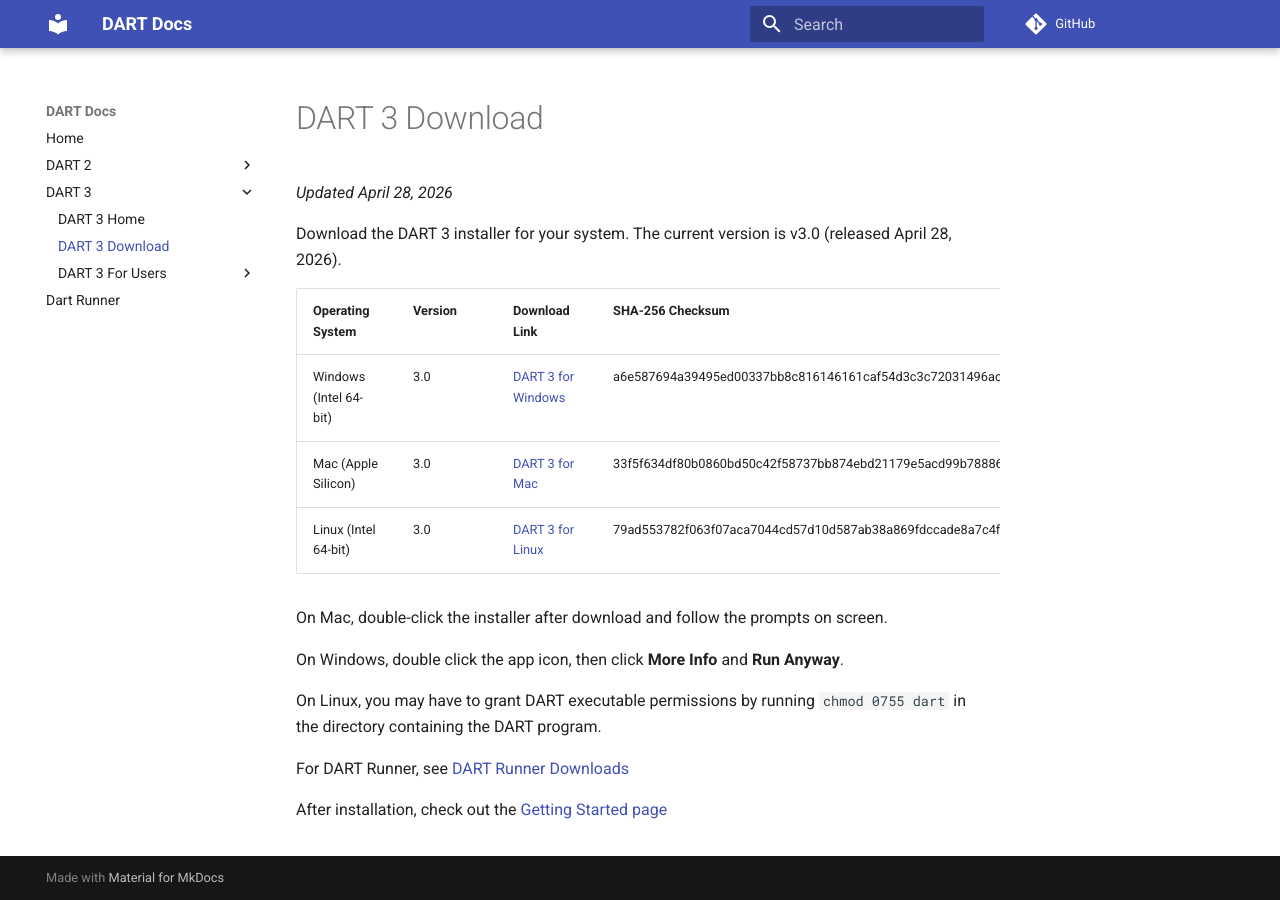
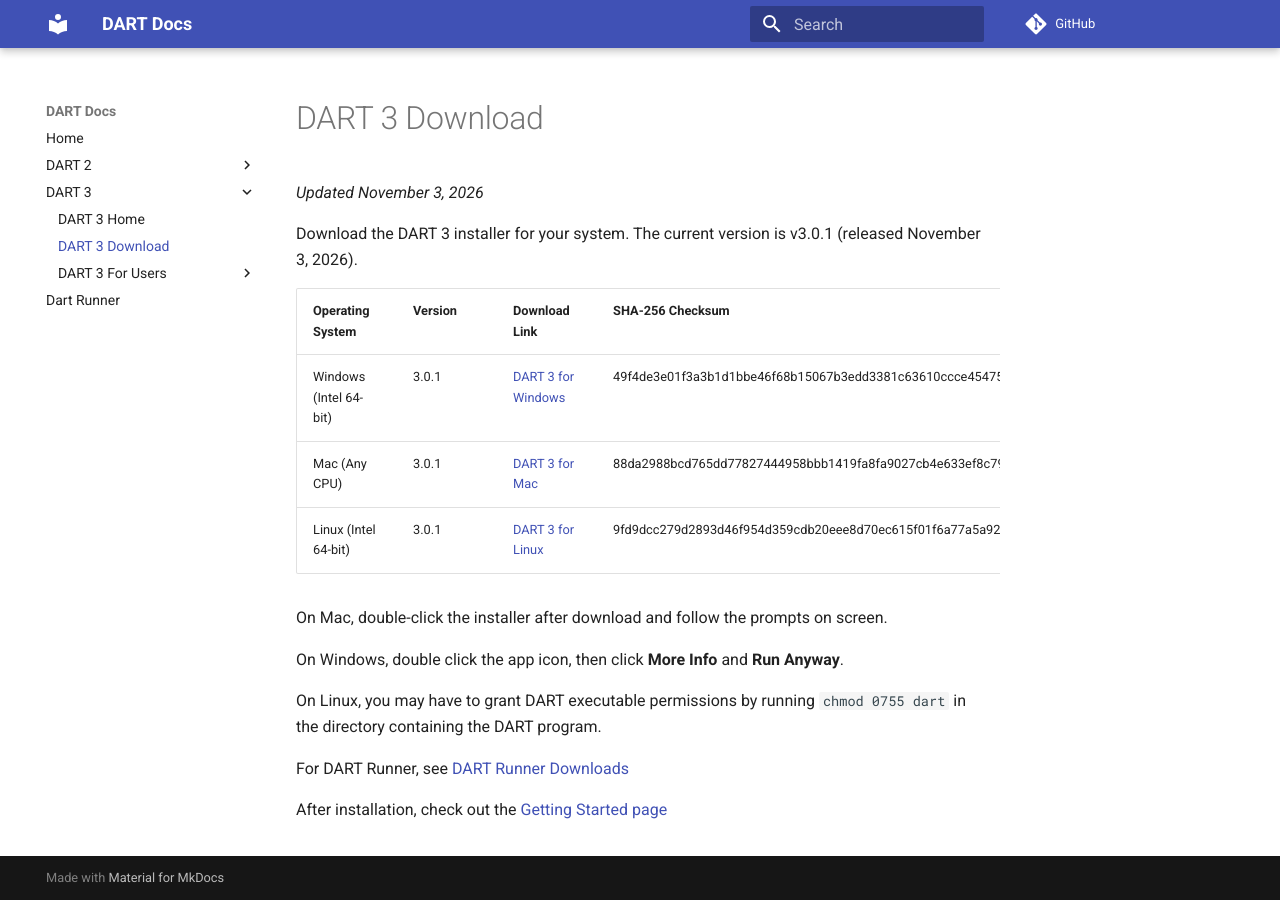
Before and after one commit to APTrust/dart-docs, an MkDocs documentation site: the page built from docs/dart3/download.md, in a window 1280 px wide. Built offline with MkDocs 1.6.1 and Material for MkDocs 9.7.7, drawn with Linux system fonts in a browser that asks for light colours; comment, search, counter and statistics services are not loaded.

Commit message:
Update DART 3 download page to v3.0.1
The nav-linked page (dart3/download.md) was still at v3.0; the 3.0.1
update had been made to the unlinked dart3/shared/downloads.md.

Co-Authored-By: Claude Sonnet 5.5 <noreply@anthropic.com>

```diff
--- a/docs/dart3/download.md
+++ b/docs/dart3/download.md
@@ -1,19 +1,19 @@
 ---
 description: >-
-  Download DART 3 v3.0 for Windows, Mac, or Linux, with SHA-256 checksums and
+  Download DART 3 v3.0.1 for Windows, Mac, or Linux, with SHA-256 checksums and
   per-platform install notes.
 ---
 
-_Updated April 28, 2026_
+_Updated November 3, 2026_
 
-Download the DART 3 installer for your system. The current version is v3.0 (released April 28, 2026).
+Download the DART 3 installer for your system. The current version is v3.0.1 (released November 3, 2026).
 
 
 | Operating System       | Version | Download Link | SHA-256 Checksum |
 | ---------------------- | ------- | ------------- | ---------------- |
-| Windows (Intel 64-bit) | 3.0     | <a href="https://s3.amazonaws.com/aptrust.public.download/dart3/v3.0/windows-amd64/dart.exe" class="matomo_ignore" onclick="window._paq && window._paq.push(['trackLink', 'https://s3.amazonaws.com/aptrust.public.download/dart3/v3.0/windows-amd64/dart.exe', 'download']);">DART 3 for Windows</a> | a6e587694a39495ed00337bb8c816146161caf54d3c3c72031496acecb29ed28 |
-| Mac (Apple Silicon)    | 3.0     | <a href="https://s3.amazonaws.com/aptrust.public.download/dart3/v3.0/mac-universal/DART.dmg" class="matomo_ignore" onclick="window._paq && window._paq.push(['trackLink', 'https://s3.amazonaws.com/aptrust.public.download/dart3/v3.0/mac-universal/DART.dmg', 'download']);">DART 3 for Mac</a> | 33f5f634df80b0860bd50c42f58737bb874ebd21179e5acd99b78886df31abd7 |
-| Linux (Intel 64-bit)   | 3.0     | <a href="https://s3.amazonaws.com/aptrust.public.download/dart3/v3.0/linux-amd64/dart" class="matomo_ignore" onclick="window._paq && window._paq.push(['trackLink', 'https://s3.amazonaws.com/aptrust.public.download/dart3/v3.0/linux-amd64/dart', 'download']);">DART 3 for Linux</a> | 79ad553782f063f07aca7044cd57d10d587ab38a869fdccade8a7c4f478b1717 |
+| Windows (Intel 64-bit) | 3.0.1     | <a href="https://s3.amazonaws.com/aptrust.public.download/dart3/v3.0.1/windows-amd64/dart.exe" class="matomo_ignore" onclick="window._paq && window._paq.push(['trackLink', 'https://s3.amazonaws.com/aptrust.public.download/dart3/v3.0.1/windows-amd64/dart.exe', 'download']);">DART 3 for Windows</a> | 49f4de3e01f3a3b1d1bbe46f68b15067b3edd3381c63610ccce454750b8a3b6e |
+| Mac (Any CPU)          | 3.0.1     | <a href="https://s3.amazonaws.com/aptrust.public.download/dart3/v3.0.1/mac-universal/DART.dmg" class="matomo_ignore" onclick="window._paq && window._paq.push(['trackLink', 'https://s3.amazonaws.com/aptrust.public.download/dart3/v3.0.1/mac-universal/DART.dmg', 'download']);">DART 3 for Mac</a> | 88da2988bcd765dd77827444958bbb1419fa8fa9027cb4e633ef8c7954d47cad |
+| Linux (Intel 64-bit)   | 3.0.1     | <a href="https://s3.amazonaws.com/aptrust.public.download/dart3/v3.0.1/linux-amd64/dart" class="matomo_ignore" onclick="window._paq && window._paq.push(['trackLink', 'https://s3.amazonaws.com/aptrust.public.download/dart3/v3.0.1/linux-amd64/dart', 'download']);">DART 3 for Linux</a> | 9fd9dcc279d2893d46f954d359cdb20eee8d70ec615f01f6a77a5a9260a6a7bd |
 
 On Mac, double-click the installer after download and follow the prompts on screen.
 
```
